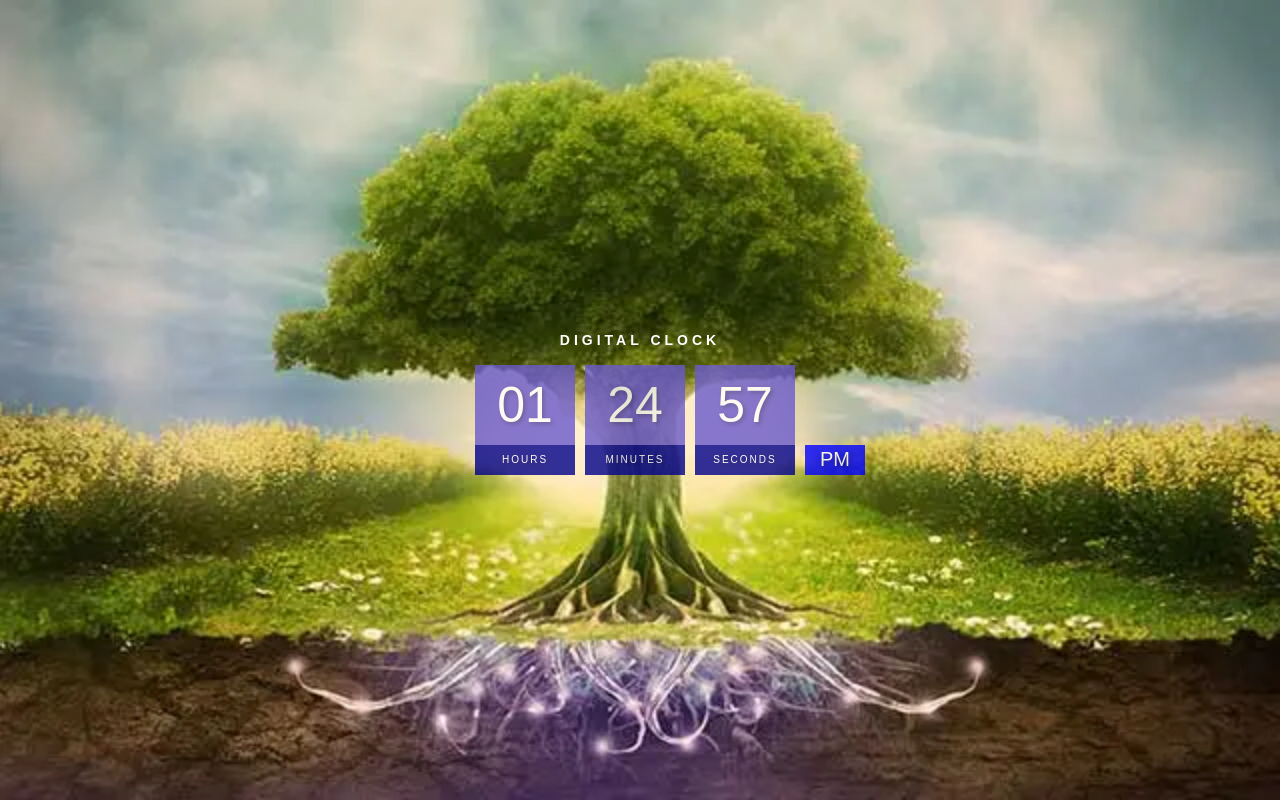
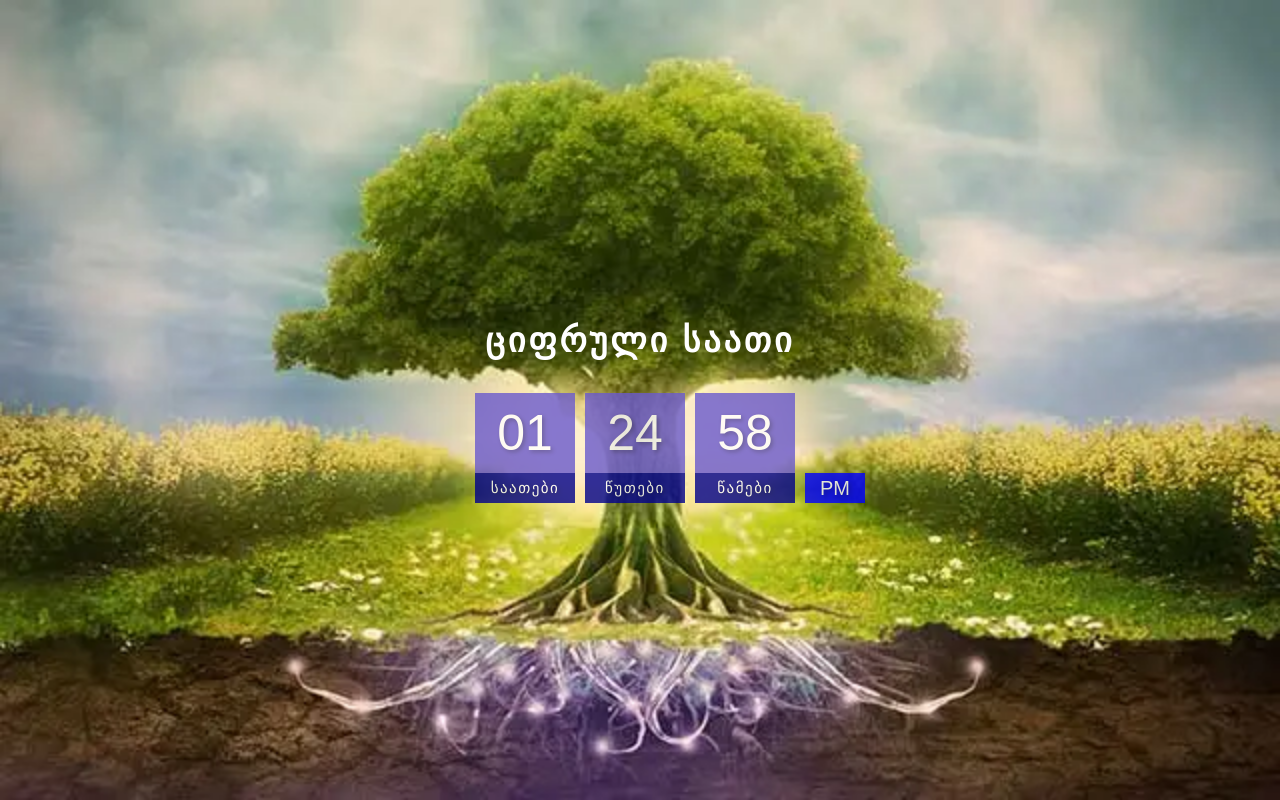
Before and after one commit to Gurami11/DigitalClock, a plain HTML site: page index.html in a window 1280 px wide. Drawn offline with Linux system fonts and the light colour scheme.

Commit message:
Change language to Georgian

```diff
--- a/index.html
+++ b/index.html
@@ -4,23 +4,23 @@
     <meta charset="UTF-8" />
     <meta http-equiv="X-UA-Compatible" content="IE=edge" />
     <meta name="viewport" content="width=device-width, initial-scale=1.0" />
-    <title>Digital Clock</title>
+    <title>Digital Clock Geo</title>
     <link rel="stylesheet" href="style.css" />
   </head>
   <body>
-    <h2>Digital Clock</h2>
+    <h2>ციფრული საათი</h2>
     <div class="clock">
       <div>
         <span id="hour"> 00</span>
-        <span class="text">Hours</span>
+        <span class="text">საათები</span>
       </div>
       <div>
         <span id="minutes"> 00</span>
-        <span class="text">Minutes</span>
+        <span class="text">წუთები</span>
       </div>
       <div>
         <span id="seconds"> 00</span>
-        <span class="text">Seconds</span>
+        <span class="text">წამები</span>
       </div>
       <div>
         <span id="ampm"> AM</span>
--- a/index.js
+++ b/index.js
@@ -19,4 +19,4 @@ function updateClock() {
   ampmEl.innerText = ampm;
 }
 
-setInterval(updateClock, 900);
+setInterval(updateClock, 1000);
--- a/style.css
+++ b/style.css
@@ -13,10 +13,11 @@ body{
 }
 h2{
     text-transform: uppercase;
-    letter-spacing: 4px;
-    font-size: 14px;
+    letter-spacing: 3px;
+    font-size: 34px;
     text-align: center;
     color: white;
+
 }
 .clock{
     display: flex;
@@ -39,9 +40,8 @@ h2{
 }
 .clock .text{
     height: 30px;
-    font-size: 10px;
-    text-transform: uppercase;
-    letter-spacing: 2px;
+    font-size: 15px;
+    letter-spacing: 1.5px;
     background: #00008b;
 
 }
```
